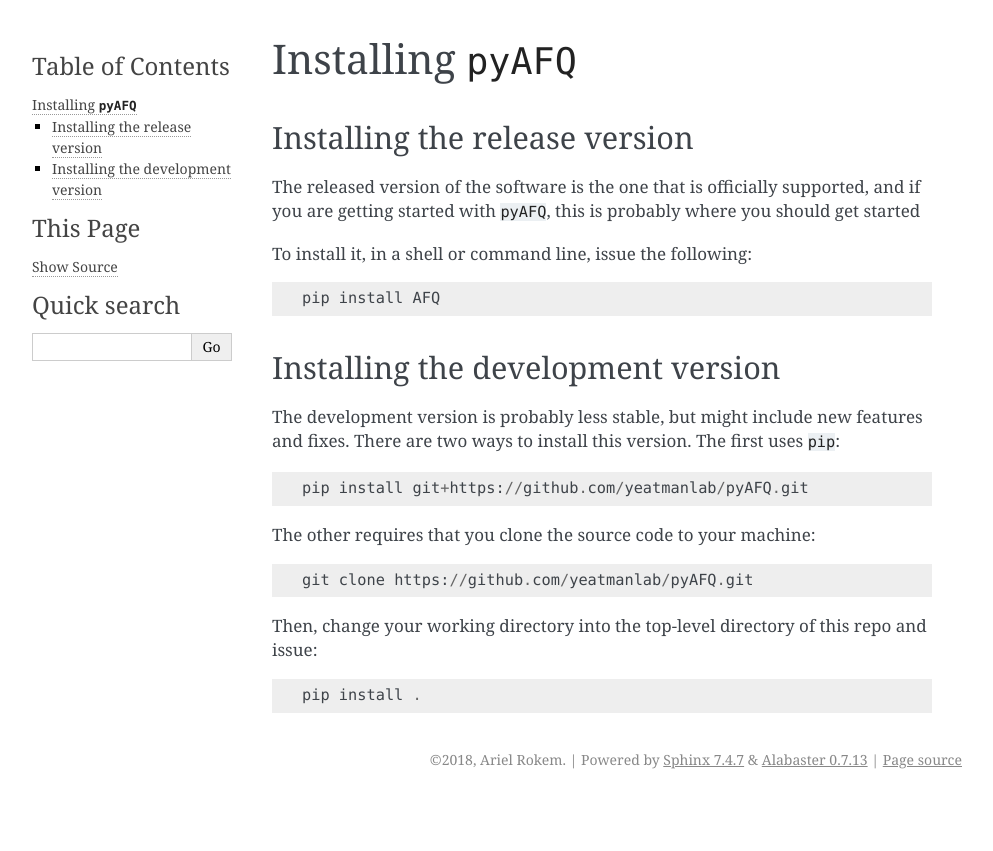
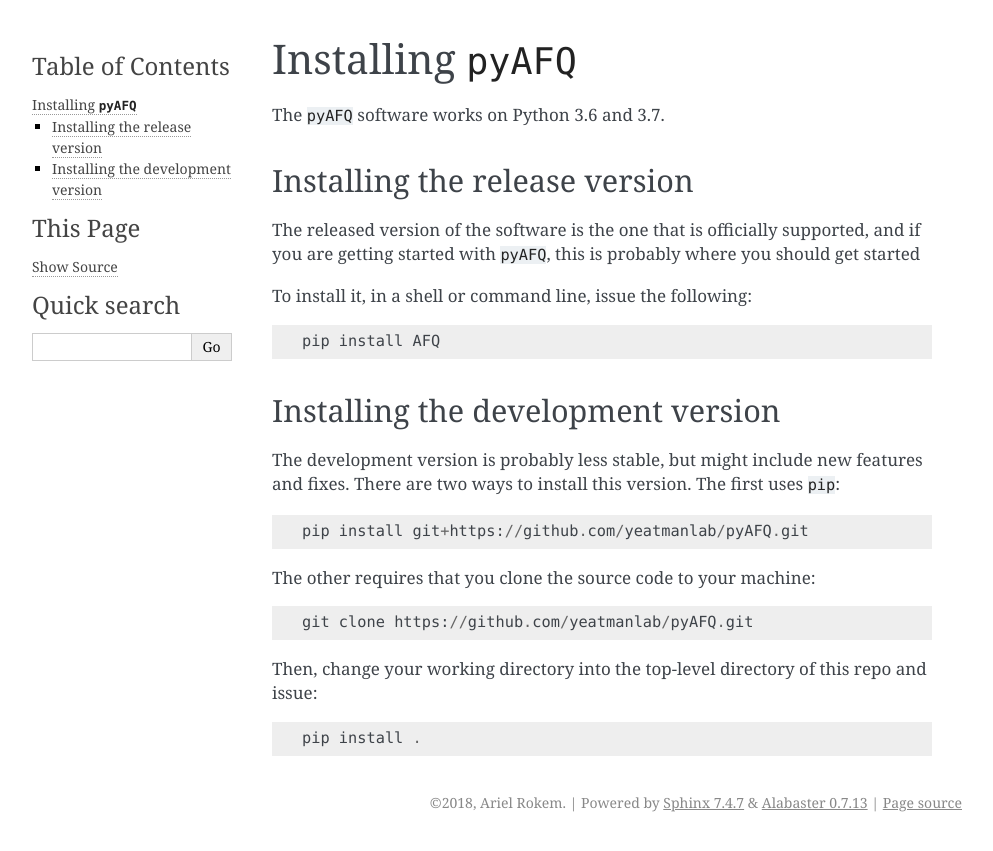
Before and after one commit to yeatmanlab/pyAFQ, a Sphinx documentation site: the page built from docs/source/installation_guide.rst, in a window 1280 px wide. Shown: the top 851 px of the page, without its empty margins (148-1141 px from the left). Built offline with Sphinx 7.4.7, drawn with Linux system fonts in a browser that asks for light colours; pages that are not in the unit, such as notebooks, are missing from menus.

Commit message:
Add a note that points people to use 3.6 or 3.7.

```diff
--- a/docs/source/installation_guide.rst
+++ b/docs/source/installation_guide.rst
@@ -3,6 +3,8 @@
 
 Installing ``pyAFQ``
 ==========================
+
+The ``pyAFQ`` software works on Python 3.6 and 3.7.
 
 Installing the release version
 ~~~~~~~~~~~~~~~~~~~~~~~~~~~~~~
```
